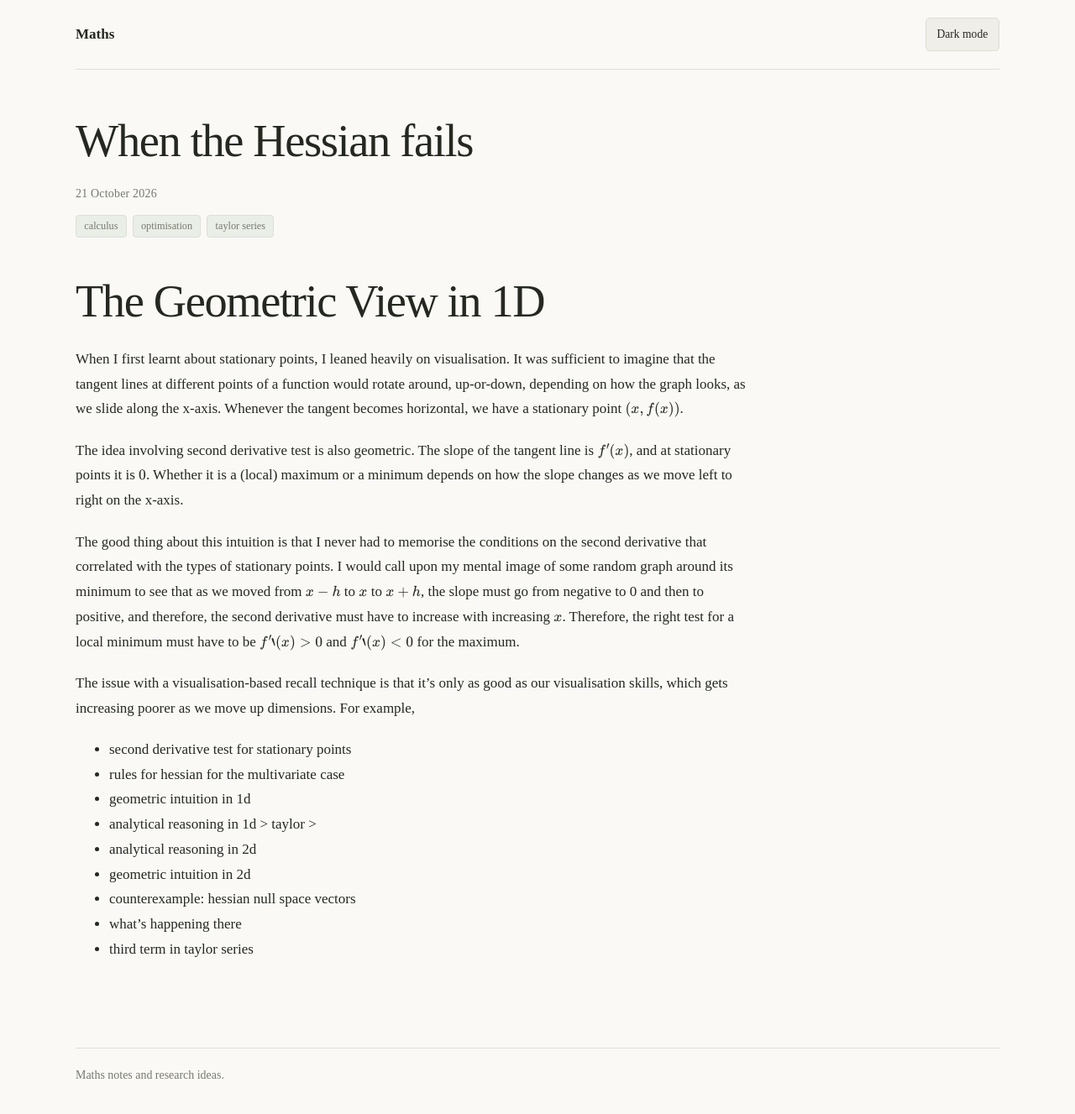
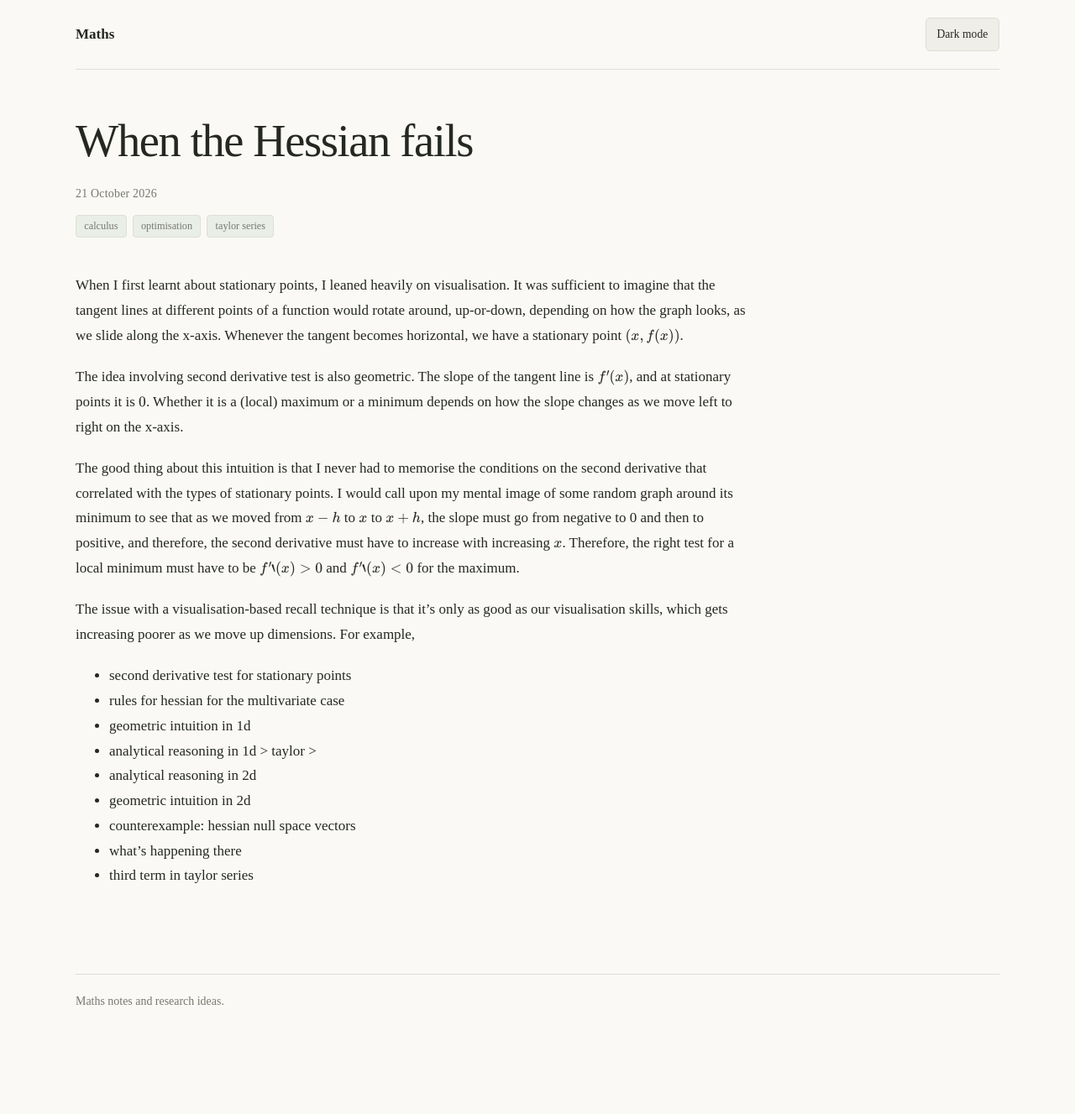
Before and after one commit to uselesstechjunks/maths, a Jekyll site: the page built from _posts/2026-10-21-when-the-hessian-fails.md, in a window 1280 px wide. Shown: the whole page at 84% size. Built offline with Jekyll 4.4.1, drawn with Linux system fonts in a browser that asks for light colours; some web fonts are replaced; after the commit the page ends 1240 px from its top, so only the background shows below that.

Commit message:
Update 2026-10-21-when-the-hessian-fails.md

```diff
--- a/_posts/2026-10-21-when-the-hessian-fails.md
+++ b/_posts/2026-10-21-when-the-hessian-fails.md
@@ -7,7 +7,6 @@ tags:
   - optimisation
   - taylor series
 ---
-# The Geometric View in 1D
 When I first learnt about stationary points, I leaned heavily on visualisation. It was sufficient to imagine that the tangent lines at different points of a function would rotate around, up-or-down, depending on how the graph looks, as we slide along the x-axis. Whenever the tangent becomes horizontal, we have a stationary point $(x, f(x))$.
 
 The idea involving second derivative test is also geometric. The slope of the tangent line is $f'(x)$, and at stationary points it is $0$. Whether it is a (local) maximum or a minimum depends on how the slope changes as we move left to right on the x-axis.
```
